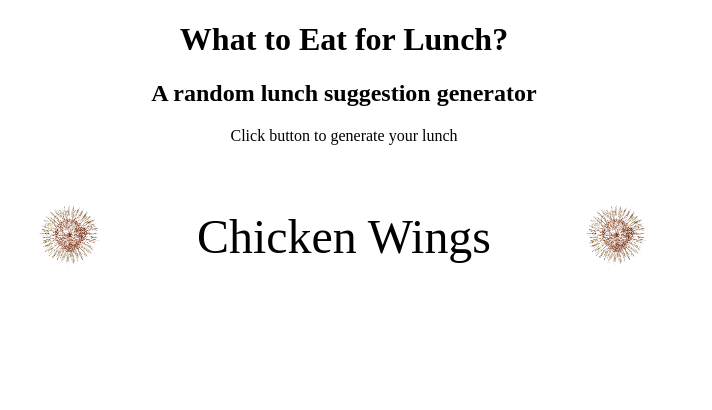
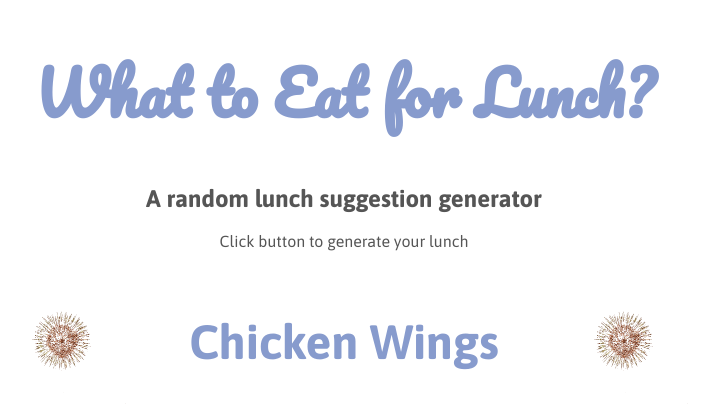
Before and after one commit to kmknisely/m6-hw6-knisely-kenney, a plain HTML site: page index.html in a window 1280 px wide. Both pictures are taken after a click on the button "Click Me!". Shown: the whole page, without its empty margins (296-1008 px from the left). Drawn offline with Linux system fonts and the light colour scheme.

Commit message:
Add styling and color to text

```diff
--- a/index.html
+++ b/index.html
@@ -7,6 +7,7 @@
 
 		<title>Random Lunch Generator</title>
 
+    <link href="https://fonts.googleapis.com/css?family=Asap:400,700|Pacifico&display=swap" rel="stylesheet">
 		<link type="text/css" rel="stylesheet" href="main.css" />
 
 		<meta name="viewport" content="width=device-width, initial-scale=1">
--- a/main.css
+++ b/main.css
@@ -1,5 +1,24 @@
-*{
+body{
   text-align: center;
+}
+
+h1{
+  font-family: 'Pacifico', cursive;
+  font-size: 60px;
+  color: #879bcd;
+}
+
+h2{
+  font-family: 'Asap', sans-serif;
+  font-weight: 700;
+  color: #555555;
+}
+
+p {
+  font-family: 'Asap', sans-serif;
+  font-weight: 400;
+  color: #555555;
+
 }
 
 div {
@@ -7,12 +26,16 @@ div {
   justify-content: center;
 }
 
+div p {
+  color: #879bcd;
+
+}
 
 .big-and-bold {
   font-size: 48px;
-  font-weight: 400;
-  text-align: center;
-  transition: all 3s;
+  font-weight: 700;
+  color: #879bcd;
+  transition: all 2s;
 }
 
 
```
